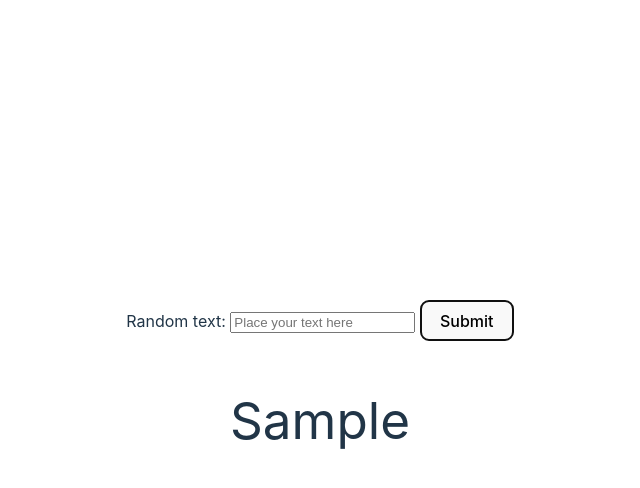
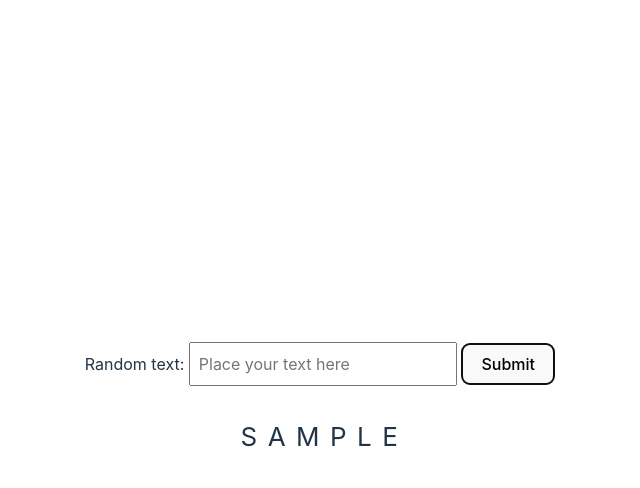
Before and after one commit to DenysKors/html_js_test, a website built with Vite: page index.html in a window 1280 px wide. Both pictures are taken after typing "Sample" into the empty fields and a click on the button "Submit". Shown: the whole page, without its empty margins (320-960 px from the left). Built offline with nearby package versions, Linux system fonts and the light colour scheme.

Commit message:
Divide user text

```diff
--- a/index.html
+++ b/index.html
@@ -16,6 +16,6 @@
         <button type="submit">Submit</button>
       </form>
     </div>
-    <script type="module" src="/main.js"></script>
+    <script defer type="module" src="/main.js"></script>
   </body>
 </html>
--- a/main.js
+++ b/main.js
@@ -9,13 +9,29 @@ function onSubmit(evt) {
   evt.preventDefault();
 
   const { text } = evt.currentTarget.elements;
+  const userText = text.value;
 
-  if (text.value === "" || text.value.trim() === "")
+  if (userText === "" || userText.trim() === "")
     return alert("Enter your text please");
 
-  const markup = `<p>${text.value}</p>`;
+  const textArray = userText.split("");
 
-  appRef.insertAdjacentHTML("beforeend", markup);
+  const markup = textArray
+    .map(
+      (letter, idx) =>
+        `
+    <span
+      data-span=${idx}
+      >
+      ${letter}
+    </span>`
+    )
+    .join("");
+
+  const divRef = document.querySelector("#text");
+  if (divRef) divRef.remove();
+
+  appRef.insertAdjacentHTML("beforeend", `<div id="text">${markup}</div>`);
 
   evt.currentTarget.reset();
 }
--- a/style.css
+++ b/style.css
@@ -3,7 +3,6 @@
   line-height: 1.5;
   font-weight: 400;
 
-  color-scheme: light dark;
   color: rgba(255, 255, 255, 0.87);
   background-color: #242424;
 
@@ -11,6 +10,10 @@
   text-rendering: optimizeLegibility;
   -webkit-font-smoothing: antialiased;
   -moz-osx-font-smoothing: grayscale;
+}
+
+* {
+  box-sizing: border-box;
 }
 
 body {
@@ -21,9 +24,16 @@ body {
   min-height: 100vh;
 }
 
-p {
-  font-size: 3.2em;
-  line-height: 1.1;
+input {
+  padding: 8px;
+  font: inherit;
+}
+
+span {
+  font-size: 26px;
+  line-height: 1.62;
+  letter-spacing: 0.06em;
+  text-transform: uppercase;
 }
 
 #app {
@@ -31,6 +41,10 @@ p {
   margin: 0 auto;
   padding: 2rem;
   text-align: center;
+}
+
+#text {
+  margin-top: 30px;
 }
 
 button {
```
